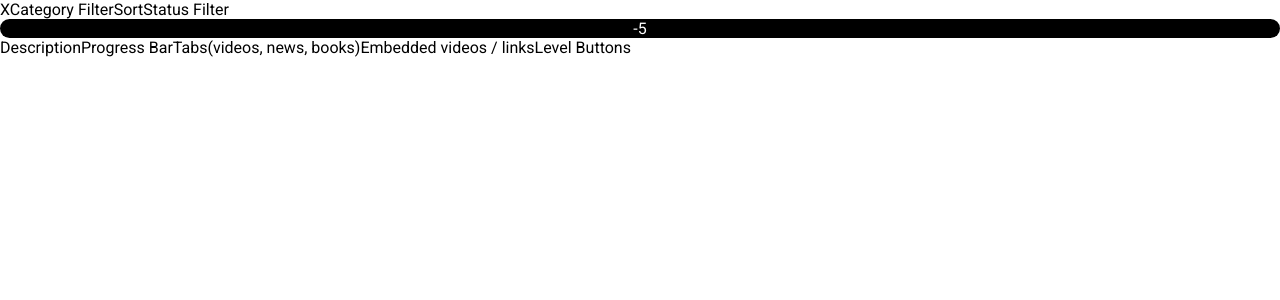
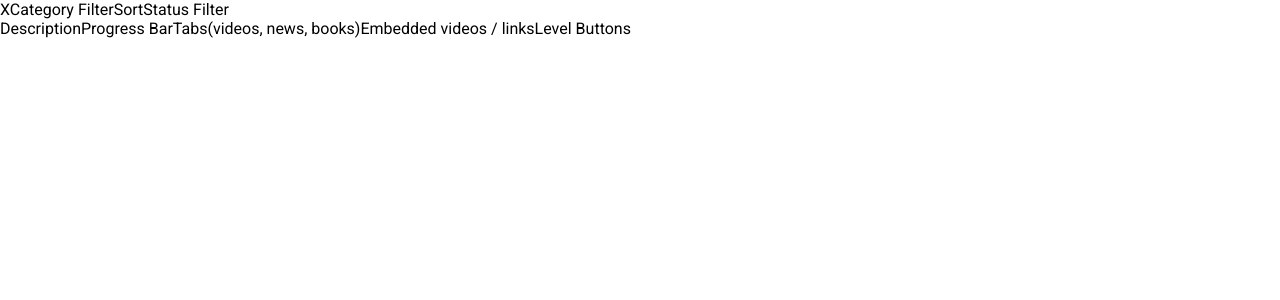
Before and after one commit to ChingT/Climate-Cockpit, a React (Vite) app in the folder frontend/: page /solutions in a window 1280 px wide. Shown: the top 300 px of the page. Built offline with nearby package versions, Linux system fonts and the light colour scheme; what javascript-time-ago would draw is missing.

Commit message:
removed hardcoded variable and added passed {impact} to function instead

```diff
--- a/frontend/src/components/Solution/ImpactIcon.jsx
+++ b/frontend/src/components/Solution/ImpactIcon.jsx
@@ -1,8 +1,6 @@
 import { ImpactIconDiv } from "./solution.style.js";
 
-function ImpactIcon() {
-  let impact = -5;
-
+function ImpactIcon({ impact }) {
   return (
     <ImpactIconDiv>
       <div>{impact}</div>
```
